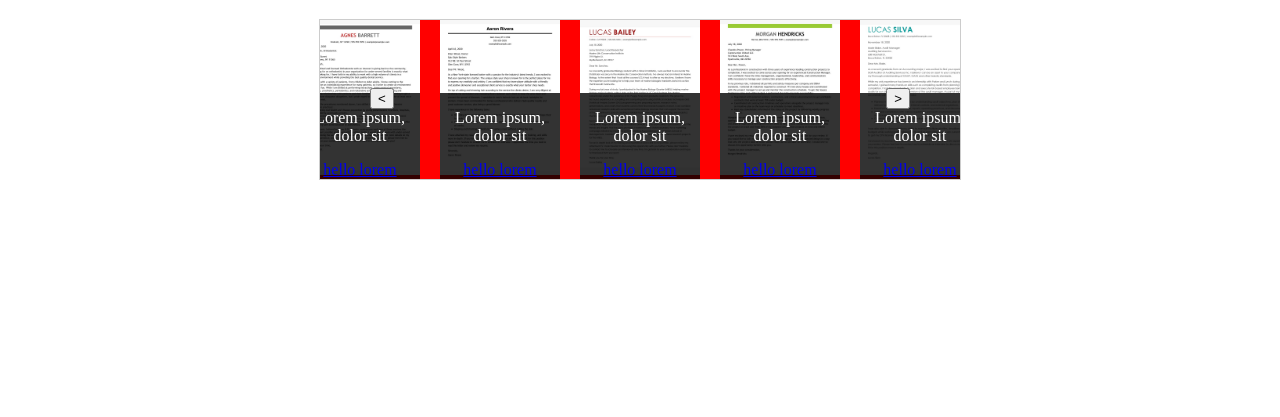
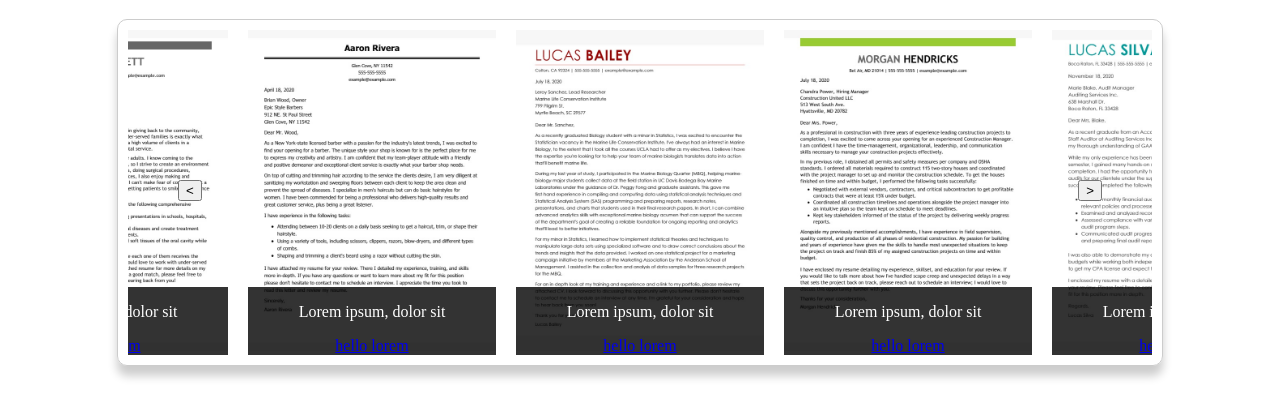
Before and after one commit to utility-tools/r-slider, a website: page index.html in a window 1280 px wide. Shown: the part 61-478 px from the top of the page. Drawn offline with Linux system fonts and the light colour scheme.

Commit message:
structure updates

```diff
--- a/app.css
+++ /dev/null
@@ -1,6 +0,0 @@
-.container {
-    background: red;
-    max-width: 50vw;
-    margin: 20px auto;
-    border: 1px solid #CCC;
-}
--- /dev/null
+++ b/demo/app.css
@@ -0,0 +1,8 @@
+.container {
+    max-width: 80vw;
+    margin: 20px auto;
+    border: 1px solid #CCC;
+    border-radius: 10px;
+    box-shadow: 0 10px 10px rgba(0, 0, 0, 0.2);
+    padding: 10px;
+}
--- a/index.html
+++ b/index.html
@@ -6,7 +6,7 @@
     <meta name="viewport" content="width=device-width, initial-scale=1.0">
     <title>Document</title>
     <link rel="stylesheet" href="./src/r-slider.css">
-    <link rel="stylesheet" href="./app.css">
+    <link rel="stylesheet" href="./demo/app.css">
 </head>
 <body>
     <h1>Slider</h1>
@@ -81,6 +81,6 @@
 
 
     <script src="./src/r-slider.js"></script>
-    <script src="./app.js"></script>
+    <script src="./demo/app.js"></script>
 </body>
 </html>
```
Also changed, not shown: demo/app.js (renamed from app.js).
